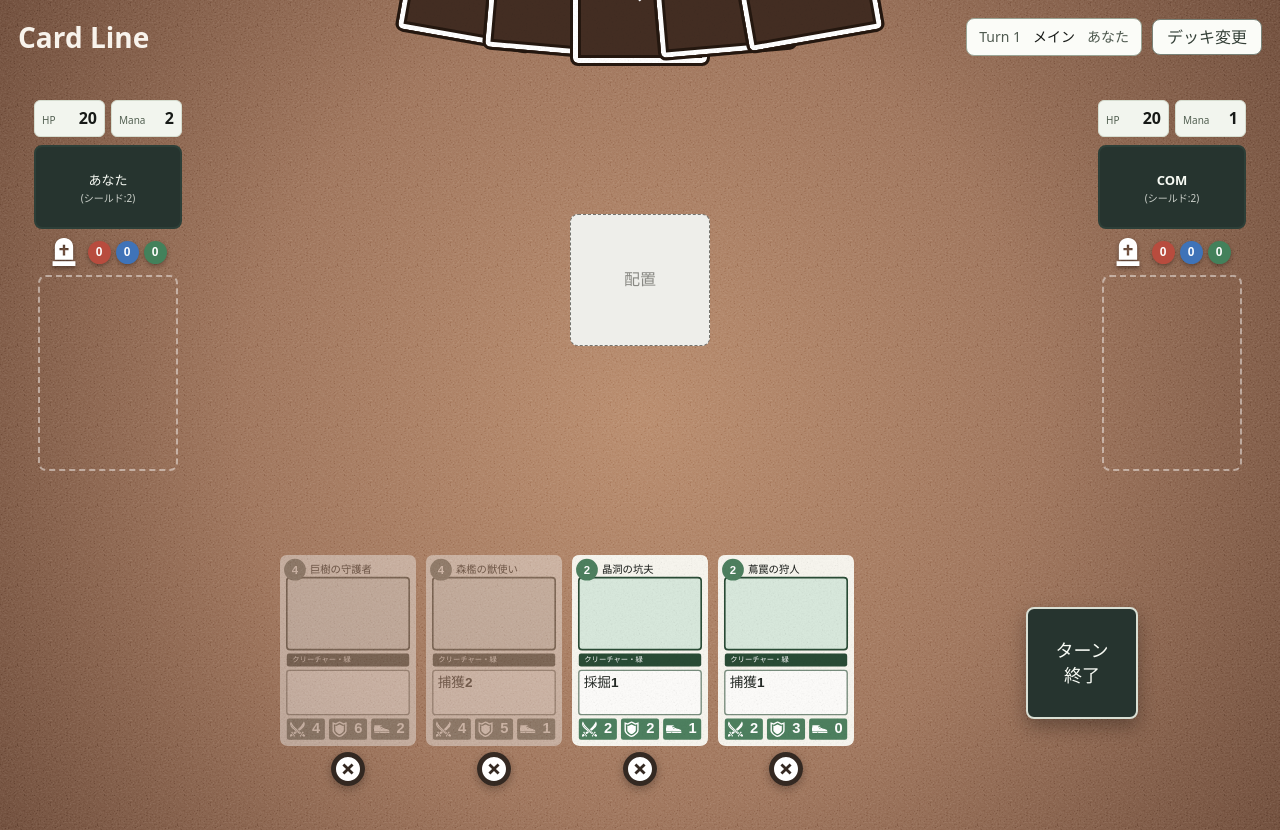
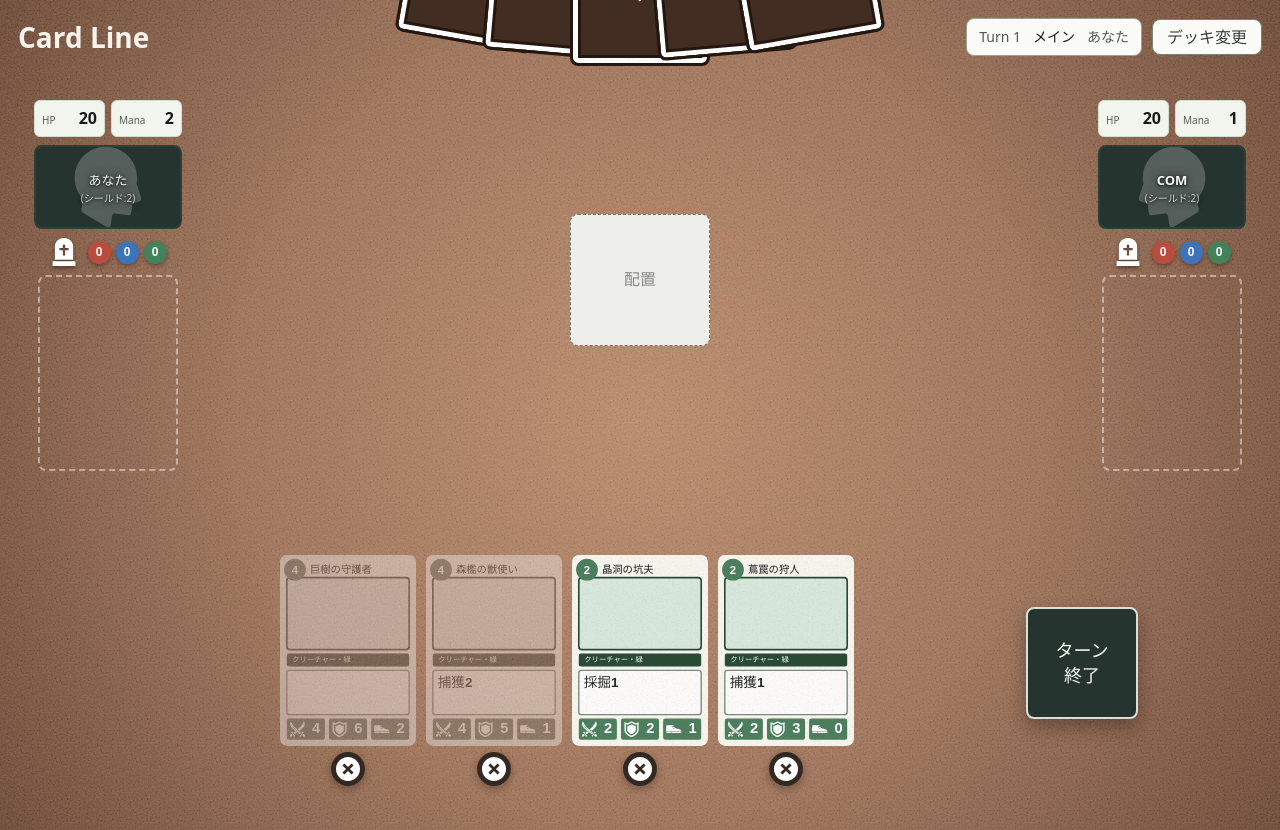
Before and after one commit to kurehajime/cardivide, a React (Vite) app: page / in a window 1280 px wide. Both pictures are taken after a click on the button "ゲーム開始". Built offline with nearby package versions, Linux system fonts and the light colour scheme; a web font is replaced by a local one.

Commit message:
プレイヤーアイコン

```diff
--- a/src/App.css
+++ b/src/App.css
@@ -247,13 +247,13 @@
   font-weight: 800;
 }
 
-.setup-difficulty-options input:checked + span {
+.setup-difficulty-options input:checked+span {
   background: #26342f;
   box-shadow: 0 2px 6px rgb(28 39 34 / 28%);
   color: #f8fbf5;
 }
 
-.setup-difficulty-options input:focus-visible + span {
+.setup-difficulty-options input:focus-visible+span {
   outline: 3px solid #276fbf;
   outline-offset: 2px;
 }
@@ -299,7 +299,7 @@
   pointer-events: none;
 }
 
-.game-shell > * {
+.game-shell>* {
   position: relative;
   z-index: 1;
 }
@@ -565,13 +565,40 @@
   font-size: 13px;
   font-weight: 700;
   text-align: center;
+  overflow: hidden;
+}
+
+.board-player-icon {
+  position: absolute;
+  z-index: 0;
+  top: 50%;
+  left: 50%;
+  width: 80px;
+  height: 80px;
+  opacity: 0.22;
+  object-fit: contain;
+  pointer-events: none;
+  transform-origin: center;
+}
+
+.board-player-icon-playerA {
+  transform: translate(-50%, -50%) rotate(8deg);
+}
+
+.board-player-icon-playerB {
+  transform: translate(-50%, -50%) rotate(-8deg) scaleX(-1);
 }
 
 .board-player-identity {
+  position: relative;
+  z-index: 1;
   display: flex;
   flex-direction: column;
   align-items: center;
   gap: 2px;
+  text-shadow:
+    0 1px 3px rgb(10 16 14 / 95%),
+    0 0 9px rgb(10 16 14 / 82%);
 }
 
 .board-player-barrier {
@@ -637,12 +664,12 @@
   place-items: center;
 }
 
-.board-spell > .card-view {
+.board-spell>.card-view {
   width: min(140px, 100%);
   box-shadow: 0 9px 20px rgb(18 22 19 / 48%);
 }
 
-.board-spell-empty > .card-empty {
+.board-spell-empty>.card-empty {
   border: 2px dashed rgb(255 255 255 / 45%);
   background: transparent;
   box-shadow: none;
@@ -728,7 +755,7 @@
   will-change: transform;
 }
 
-.board-card-content > .card-view {
+.board-card-content>.card-view {
   width: 100%;
   box-shadow: 0 9px 20px rgb(18 22 19 / 48%);
 }
@@ -840,13 +867,11 @@
   width: 30px;
   height: 30px;
   border-radius: 50%;
-  background: radial-gradient(
-    circle,
-    rgb(255 255 255 / 100%) 0 12%,
-    rgb(255 255 255 / 88%) 24%,
-    rgb(255 255 255 / 42%) 48%,
-    rgb(255 255 255 / 0%) 74%
-  );
+  background: radial-gradient(circle,
+      rgb(255 255 255 / 100%) 0 12%,
+      rgb(255 255 255 / 88%) 24%,
+      rgb(255 255 255 / 42%) 48%,
+      rgb(255 255 255 / 0%) 74%);
   filter: drop-shadow(0 0 8px rgb(255 255 255 / 90%));
   will-change: transform, opacity;
 }
@@ -1079,7 +1104,7 @@
   min-width: 0;
 }
 
-.hand-card-main > .hand-card-button {
+.hand-card-main>.hand-card-button {
   width: 100%;
 }
 
@@ -1162,7 +1187,7 @@
   transition: top 140ms ease;
 }
 
-.hand-card-button > .card-view {
+.hand-card-button>.card-view {
   width: 100%;
   height: 100%;
 }
@@ -1206,7 +1231,7 @@
   cursor: not-allowed;
 }
 
-.hand-card-unavailable > .card-view {
+.hand-card-unavailable>.card-view {
   filter: grayscale(0.85);
   opacity: 0.42;
 }
--- a/src/components/BoardView.tsx
+++ b/src/components/BoardView.tsx
@@ -57,6 +57,8 @@ type PlayerDamageLevel = 'normal' | 'large' | 'critical'
 const DAMAGE_MARKER_STYLE = {
   '--damage-marker-icon': `url("${import.meta.env.BASE_URL}damage.svg")`,
 } as CSSProperties
+
+const PLAYER_ICON_URL = `${import.meta.env.BASE_URL}player.svg`
 
 const CARD_COLOR_LABELS = {
   red: '赤',
@@ -160,6 +162,12 @@ const BoardPlayer = ({ player, cards, barrier, damage }: BoardPlayerProps) => {
         }
         transition={{ duration: shakeDuration, ease: 'easeInOut' }}
       >
+        <img
+          className={`board-player-icon board-player-icon-${player.id}`}
+          src={PLAYER_ICON_URL}
+          alt=""
+          aria-hidden="true"
+        />
         <span className="board-player-identity">
           <span>{player.name}</span>
           <small className="board-player-barrier">(シールド:{barrier})</small>
```
Also changed, not shown: public/player.svg (added).
